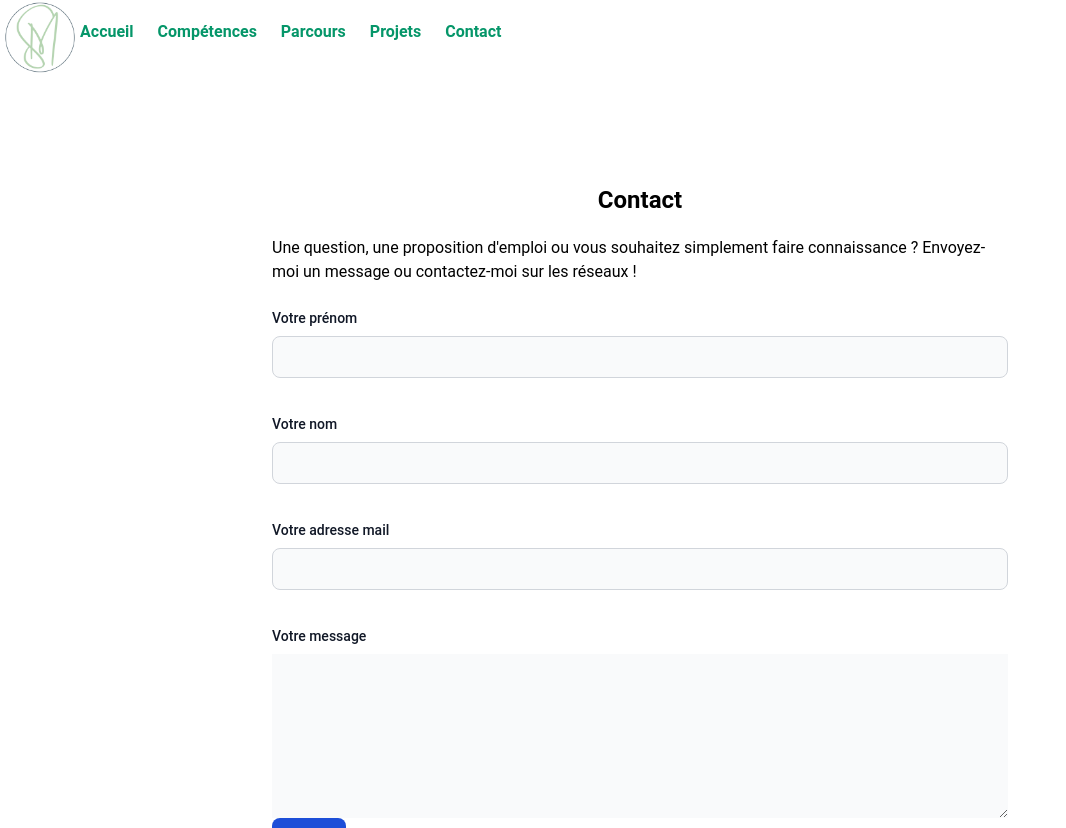
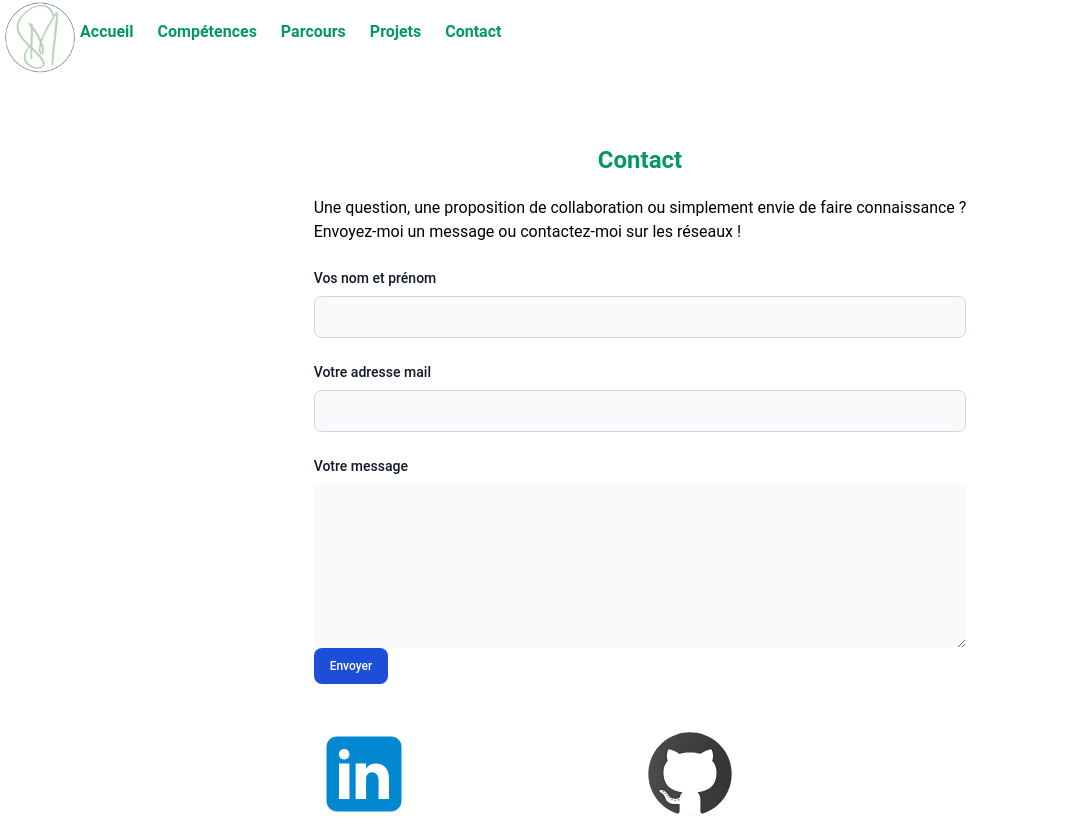
Before and after one commit to SandrineM-design/SandrineM-design.github.io, a React (Vite) app: page /contact in a window 1280 px wide. Shown: the top 828 px of the page, without its empty margins (0-1066 px from the left). Built offline with nearby package versions, Linux system fonts and the light colour scheme.

Commit message:
update and style contact file

```diff
--- a/src/pages/Contact.jsx
+++ b/src/pages/Contact.jsx
@@ -3,34 +3,24 @@ import github from "../assets/github.svg";
 
 function Contact() {
   return (
-    <div className="py-8 lg:py-16 px-4 mx-auto max-w-screen-md flex flex-col flex-1 place-items-stretch">
-      <h2 className="flex flex-col flex-1 place-items-center mt-10 font-bold text-2xl">
+    <div className="py-8 lg:py-16 px-4 mx-auto max-w-screen-md place-items-stretch">
+      <h2 className="flex flex-col flex-1 place-items-center font-bold text-2xl text-emerald-600">
         Contact
       </h2>
       <p className="mt-5 mb-6 vhitespace-norma bg-yellow-50l">
-        Une question, une proposition d'emploi ou vous souhaitez simplement
-        faire connaissance ? Envoyez-moi un message ou contactez-moi sur les
-        réseaux !
+        Une question, une proposition de collaboration ou simplement envie de
+        faire connaissance ? <br />
+        Envoyez-moi un message ou contactez-moi sur les réseaux !
       </p>
       <form className="grid justify-self-stretch">
-        <div className="grid grid-flow-colmun-dense grid-rows-3 gap-3">
+        <div className="grid grid-flow-colmun-dense grid-rows-2">
           <div>
             <label className="block mb-2 text-sm font-medium text-gray-900 dark:text-white">
-              Votre prénom
+              Vos nom et prénom
             </label>
             <input
               type="text"
-              id="first_name"
-              className="bg-gray-50 border border-gray-300 text-gray-900 text-sm rounded-lg focus:ring-blue-500 focus:border-blue-500 block w-full p-2.5 dark:bg-gray-700 dark:border-gray-600 dark:placeholder-gray-400 dark:text-white dark:focus:ring-blue-500 dark:focus:border-blue-500"
-            />
-          </div>
-          <div>
-            <label className="block mb-2 text-sm font-medium text-gray-900 dark:text-white">
-              Votre nom
-            </label>
-            <input
-              type="text"
-              id="last_name"
+              id="name"
               className="bg-gray-50 border border-gray-300 text-gray-900 text-sm rounded-lg focus:ring-blue-500 focus:border-blue-500 block w-full p-2.5 dark:bg-gray-700 dark:border-gray-600 dark:placeholder-gray-400 dark:text-white dark:focus:ring-blue-500 dark:focus:border-blue-500"
             />
           </div>
```
